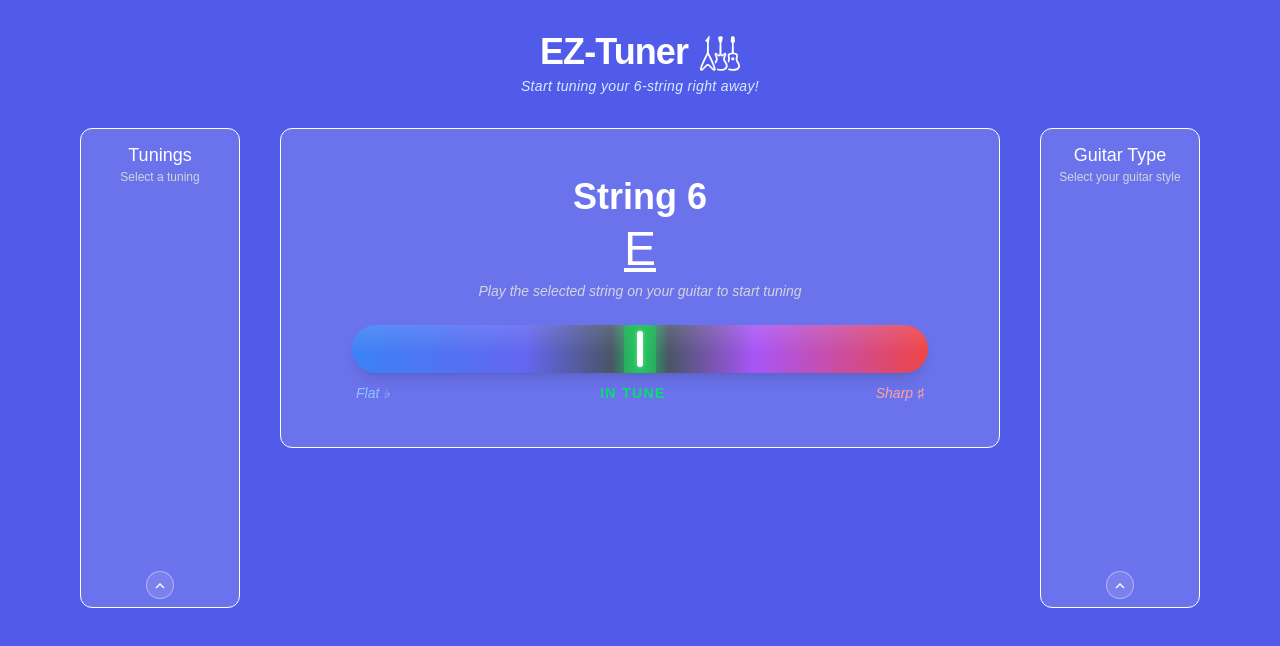
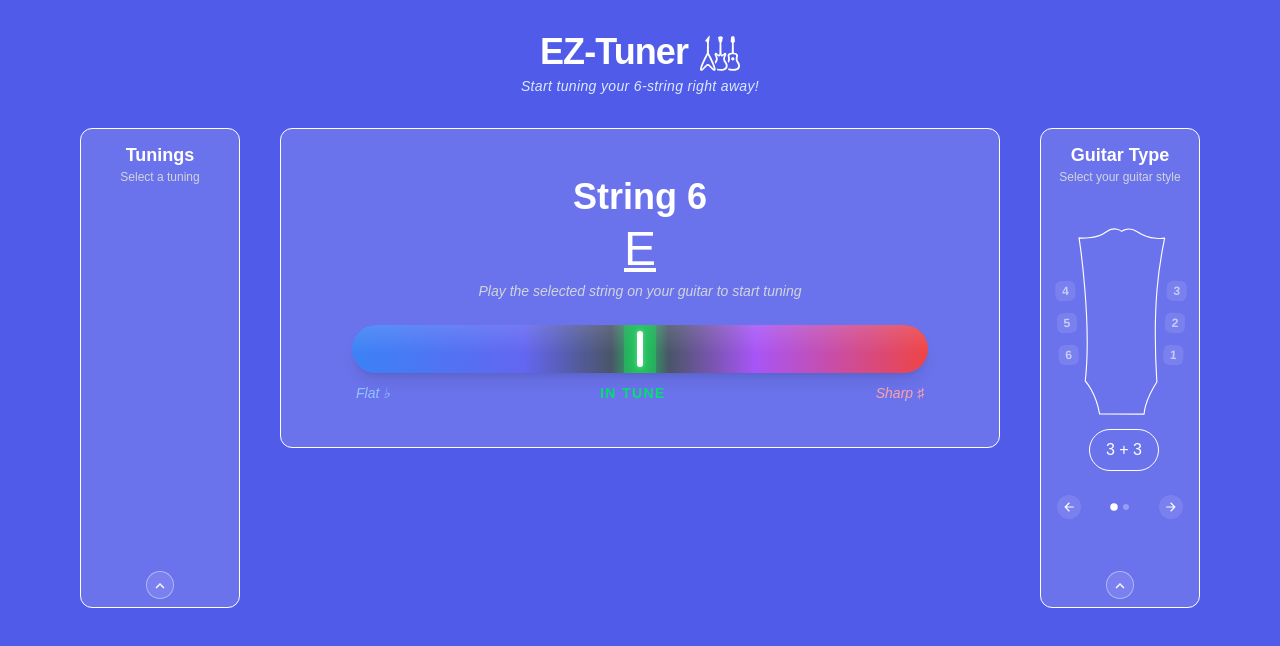
Before and after one commit to connorklee0/ez-tuner, a Next.js app: page / in a window 1280 px wide. Shown: the top 646 px of the page. Built offline with nearby package versions, Linux system fonts and the light colour scheme.

Commit message:
Create Guitar Type cards

```diff
--- a/app/page.tsx
+++ b/app/page.tsx
@@ -1,4 +1,5 @@
 import DisplayWrapper from "@/components/Tuner Display/DisplayWrapper";
+import GuitarCard from "@/components/Guitar Type/GuitarCard";
 import CollapsibleCard from "@/components/CollapsibleCard";
 
 export default function Home() {
@@ -7,10 +8,7 @@ export default function Home() {
       <div className="flex gap-10">
         <CollapsibleCard title={"Tunings"} subtitle={"Select a tuning"} />
         <DisplayWrapper />
-        <CollapsibleCard
-          title={"Guitar Type"}
-          subtitle={"Select your guitar style"}
-        />
+        <GuitarCard />
       </div>
     </div>
   );
--- a/components/CollapsibleCard.jsx
+++ b/components/CollapsibleCard.jsx
@@ -14,7 +14,7 @@ const CollapsibleCard = ({ title, subtitle, children }) => {
     >
       {/* Header */}
       <div className="flex flex-col items-center pt-3 shrink-0">
-        <span className="text-lg font-medium">{title}</span>
+        <span className="text-lg font-bold">{title}</span>
         <span className="text-xs text-gray-300">{subtitle}</span>
       </div>
 
--- /dev/null
+++ b/components/Guitar Type/AcousticHeadstock.jsx
@@ -0,0 +1,85 @@
+"use client";
+
+import Image from "next/image";
+import AcousticHeadstockSVG from "@/public/AcousticHeadstock.svg";
+import { useState } from "react";
+
+const TunerKnob = ({ label, isSelected, onClick }) => {
+  return (
+    <button
+      onClick={onClick}
+      className={`w-5 h-5 rounded-md flex items-center justify-center text-xs font-bold transition-all duration-200 cursor-pointer
+        ${
+          isSelected
+            ? "bg-blue-400 border-blue-200 text-white shadow-sm shadow-blue-400/50 scale-110"
+            : "bg-white/10 border-white/30 text-white/60 hover:bg-white/20 hover:border-white/50"
+        }`}
+    >
+      {label}
+    </button>
+  );
+};
+
+const STRINGS = [
+  { id: 0, label: "6" },
+  { id: 1, label: "5" },
+  { id: 2, label: "4" },
+  { id: 3, label: "3" },
+  { id: 4, label: "2" },
+  { id: 5, label: "1" },
+];
+
+const AcousticHeadstock = ({ onStringSelect }) => {
+  const [selectedString, setSelectedString] = useState(null);
+
+  const handleSelect = (id) => {
+    const next = selectedString === id ? null : id;
+    setSelectedString(next);
+    onStringSelect?.(next);
+  };
+
+  const leftStrings = STRINGS.slice(0, 3);
+  const rightStrings = STRINGS.slice(3);
+
+  return (
+    <div className="relative w-full h-full left-1 bottom-8">
+      <Image
+        src={AcousticHeadstockSVG}
+        fill
+        alt="Electric Guitar Headstock"
+        className="object-contain invert"
+        draggable={false}
+      />
+
+      {/* Left Tuner Knobs */}
+      <div className="absolute top-32 left-1 flex flex-col-reverse gap-3 z-10 -rotate-3 ">
+        {leftStrings.map((string) => (
+          <TunerKnob
+            key={string.id}
+            label={string.label}
+            isSelected={selectedString === string.id}
+            onClick={() => handleSelect(string.id)}
+          />
+        ))}
+      </div>
+
+      {/* Right Tuner Knobs */}
+      <div className="absolute top-32 right-2.5 flex flex-col gap-3 z-10 rotate-3">
+        {rightStrings.map((string) => (
+          <TunerKnob
+            key={string.id}
+            label={string.label}
+            isSelected={selectedString === string.id}
+            onClick={() => handleSelect(string.id)}
+          />
+        ))}
+      </div>
+
+      <div className="absolute bottom-8 left-1/2 -translate-x-1/2 rounded-full border py-2 px-4">
+        3 + 3
+      </div>
+    </div>
+  );
+};
+
+export default AcousticHeadstock;
--- /dev/null
+++ b/components/Guitar Type/ElectricHeadstock.jsx
@@ -0,0 +1,70 @@
+"use client";
+
+import Image from "next/image";
+import ElectricHeadstockSVG from "@/public/ElectricHeadstock.svg";
+import { useState } from "react";
+
+const TunerKnob = ({ label, isSelected, onClick }) => {
+  return (
+    <button
+      onClick={onClick}
+      className={`w-5 h-5 rounded-b-md rounded-t-xl flex items-center justify-center text-xs font-bold transition-all duration-200 cursor-pointer
+        ${
+          isSelected
+            ? "bg-blue-400 border-blue-200 text-white shadow-sm shadow-blue-400/50 scale-110"
+            : "bg-white/10 border-white/30 text-white/60 hover:bg-white/20 hover:border-white/50"
+        }`}
+    >
+      {label}
+    </button>
+  );
+};
+
+const STRINGS = [
+  { id: 0, label: "6" },
+  { id: 1, label: "5" },
+  { id: 2, label: "4" },
+  { id: 3, label: "3" },
+  { id: 4, label: "2" },
+  { id: 5, label: "1" },
+];
+
+const ElectricHeadstock = ({ onStringSelect }) => {
+  const [selectedString, setSelectedString] = useState(null);
+
+  const handleSelect = (id) => {
+    const next = selectedString === id ? null : id;
+    setSelectedString(next);
+    onStringSelect?.(next);
+  };
+
+  return (
+    <div className="relative w-full h-full left-3 bottom-8">
+      <Image
+        src={ElectricHeadstockSVG}
+        fill
+        alt="Electric Guitar Headstock"
+        className="object-contain invert"
+        draggable={false}
+      />
+
+      {/* Tuner Knobs */}
+      <div className="absolute top-35 -left-14 flex gap-2 z-10 -rotate-74">
+        {STRINGS.map((string) => (
+          <TunerKnob
+            key={string.id}
+            label={string.label}
+            isSelected={selectedString === string.id}
+            onClick={() => handleSelect(string.id)}
+          />
+        ))}
+      </div>
+
+      <div className="absolute bottom-8 left-15 -translate-x-1/2 rounded-full border py-2 px-4 whitespace-nowrap">
+        6-in-line
+      </div>
+    </div>
+  );
+};
+
+export default ElectricHeadstock;
--- /dev/null
+++ b/components/Guitar Type/GuitarCard.jsx
@@ -0,0 +1,63 @@
+"use client";
+
+import CollapsibleCard from "@/components/CollapsibleCard";
+import ElectricHeadstock from "@/components/Guitar Type/ElectricHeadstock";
+import AcousticHeadstock from "@/components/Guitar Type/AcousticHeadstock";
+import { ArrowBack, ArrowForward } from "@mui/icons-material";
+import { useState } from "react";
+
+const TYPES = ["acoustic", "electric"];
+
+const GuitarCard = () => {
+  const [index, setIndex] = useState(0);
+
+  const prev = () => setIndex((i) => (i - 1 + TYPES.length) % TYPES.length);
+  const next = () => setIndex((i) => (i + 1) % TYPES.length);
+
+  return (
+    <CollapsibleCard title="Guitar Type" subtitle="Select your guitar style">
+      <div className="relative w-full h-full flex flex-col">
+        {/* Headstock display */}
+        <div className="relative w-full flex-1">
+          {TYPES[index] === "acoustic" ? (
+            <AcousticHeadstock />
+          ) : (
+            <ElectricHeadstock />
+          )}
+        </div>
+
+        {/* Controls */}
+        <div className="flex items-center justify-between px-2 pb-1 relative bottom-10">
+          <button
+            onClick={prev}
+            className="flex items-center justify-center w-6 h-6 rounded-full bg-white/10 hover:bg-white/20 transition-colors cursor-pointer"
+          >
+            <ArrowBack sx={{ fontSize: 14 }} />
+          </button>
+
+          {/* Dot indicators */}
+          <div className="flex gap-1.5">
+            {TYPES.map((_, i) => (
+              <button
+                key={i}
+                onClick={() => setIndex(i)}
+                className={`w-1.5 h-1.5 rounded-full transition-all duration-200 cursor-pointer ${
+                  i === index ? "bg-white scale-125" : "bg-white/30"
+                }`}
+              />
+            ))}
+          </div>
+
+          <button
+            onClick={next}
+            className="flex items-center justify-center w-6 h-6 rounded-full bg-white/10 hover:bg-white/20 transition-colors cursor-pointer"
+          >
+            <ArrowForward sx={{ fontSize: 14 }} />
+          </button>
+        </div>
+      </div>
+    </CollapsibleCard>
+  );
+};
+
+export default GuitarCard;
--- a/components/Header.jsx
+++ b/components/Header.jsx
@@ -14,6 +14,7 @@ const Header = () => {
             alt="EZ-Tuner logo"
             fill
             className="object-contain brightness-0 invert"
+            draggable={false}
           />
         </div>
       </div>
```
Also changed, not shown: public/AcousticHeadstock.svg (added), public/ElectricHeadstock.svg (added).
